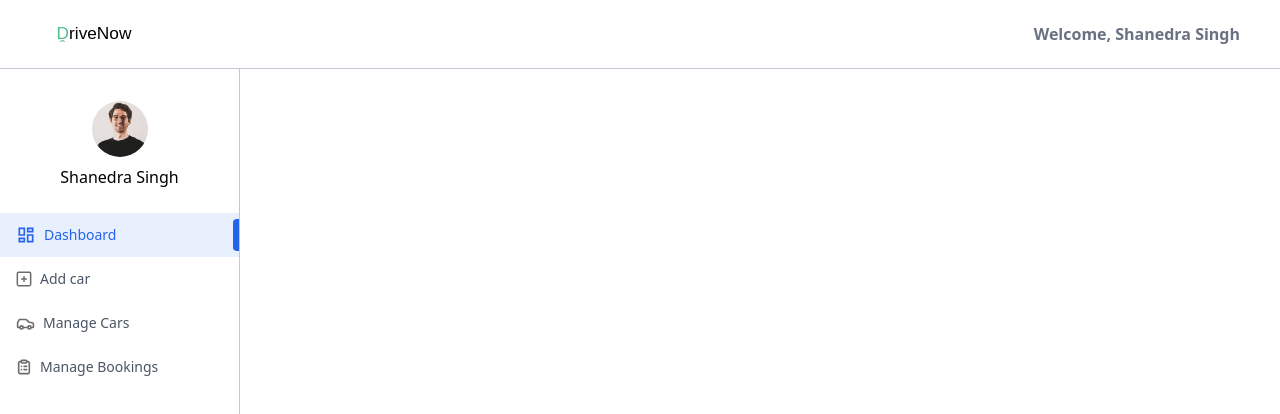
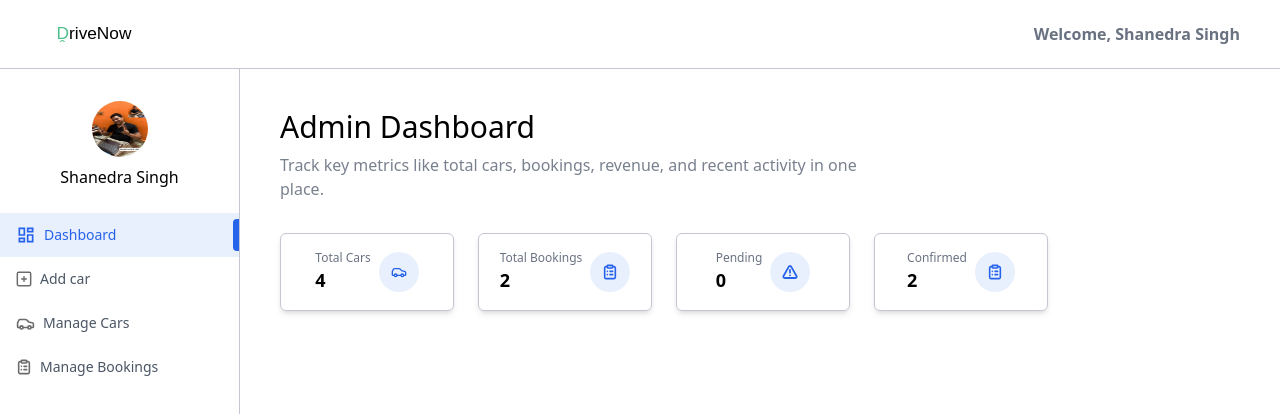
Before and after one commit to shanedrasingh05/DriveNow, a React (Vite) app in the folder client/: page /owner in a window 1280 px wide. Shown: the top 414 px of the page. Built offline with nearby package versions, Linux system fonts and the light colour scheme.

Commit message:
add file

```diff
--- a/client/src/App.jsx
+++ b/client/src/App.jsx
@@ -34,7 +34,7 @@
       <Route path="/owner" element={<Layout />} >
       <Route index element={<DashBoard />} />
       <Route path='add-car' element={<AddCar />} />
-      <Route path='manage-car' element={<ManageCars />} />
+      <Route path='manage-cars' element={<ManageCars />} />
       <Route path='manage-bookings' element={<ManageBookings />} />
 
       </Route>
--- a/client/src/assets/assets.js
+++ b/client/src/assets/assets.js
@@ -34,7 +34,7 @@
 import testimonial_image_2 from "./testimonial_image_2.png";
 import main_car from "./main_car.png";
 import banner_car_image from "./banner_car_image.png";
-import user_profile from "./user_profile.png";
+import user_profile from "./user_profile1.jpeg";
 import upload_icon from "./upload_icon.svg";
 import car_image1 from "./car_image1.png";
 import car_image2 from "./car_image2.png";
--- a/client/src/pages/owner/DashBoard.jsx
+++ b/client/src/pages/owner/DashBoard.jsx
@@ -1,11 +1,77 @@
-import React from 'react'
+import React, { useEffect, useState } from 'react'
+import { assets, dummyDashboardData } from '../../assets/assets';
+import Title from '../../components/owner/Title';
+
 
 const DashBoard = () => {
+
+  const [data, setData] = useState({
+    totalCars: 0,
+    totalBookings: 0,
+    pendingBookings: 0,
+    completedBookings: 0,
+    recentBookings: [],
+    monthlyRevenue: 0,
+
+  });
+
+  const dashboardCards = [
+    {title: "Total Cars", value: data.totalCars, icon: assets.carIconColored},
+    {title: "Total Bookings", value: data.totalBookings, icon: assets.listIconColored},
+    {title: "Pending", value: data.pendingBookings, icon: assets.cautionIconColored},
+    {title: "Confirmed", value: data.completedBookings, icon: assets.listIconColored},
+  ]
+
+  useEffect(() => {
+    setData(dummyDashboardData);
+  }, []);
+
   return (
-    <div>
+    <div className="px-4 pt-10 md:px-10 flex-1">
+      <Title
+        title="Admin Dashboard"
+        subtitle="Track key metrics like total cars, bookings, revenue, and recent activity in one place."
+      />
+
+      <div className='grid sm:grid-cols-2 md:grid-cols-3 lg:grid-cols-4 gap-6 my-8 max-w-3xl'>
+
+        {dashboardCards.map((card, index)=>(
+          <div key={index} className='flex gap-2 items-center justify-center p-4 rounded-md border border-borderColor shadow-md '>
+
+            <div>
+                <h1 className='text-xs text-gray-500'>{card.title}</h1>
+                <p className='text-lg font-semibold'>{card.value}</p>
+            </div>
+
+            <div className='flex items-center justify-center w-10 h-10 rounded-full bg-primary/10'>
+                <img src={card.icon} alt="" className='h-4 w-4' />
+            </div>
+
+          </div>
+        ))}
+
+      </div>
+
+
+
+
+
+
+          <div>
+              {/* recent-bookings */}
+
+            <div></div>
+
+            {/* monthly revenue */}
+
+            <div></div>
+
+          </div>
+
+
 
     </div>
-  )
+  );
 }
 
 export default DashBoard
```
Also changed, not shown: client/src/assets/user_profile1.jpeg (added).
